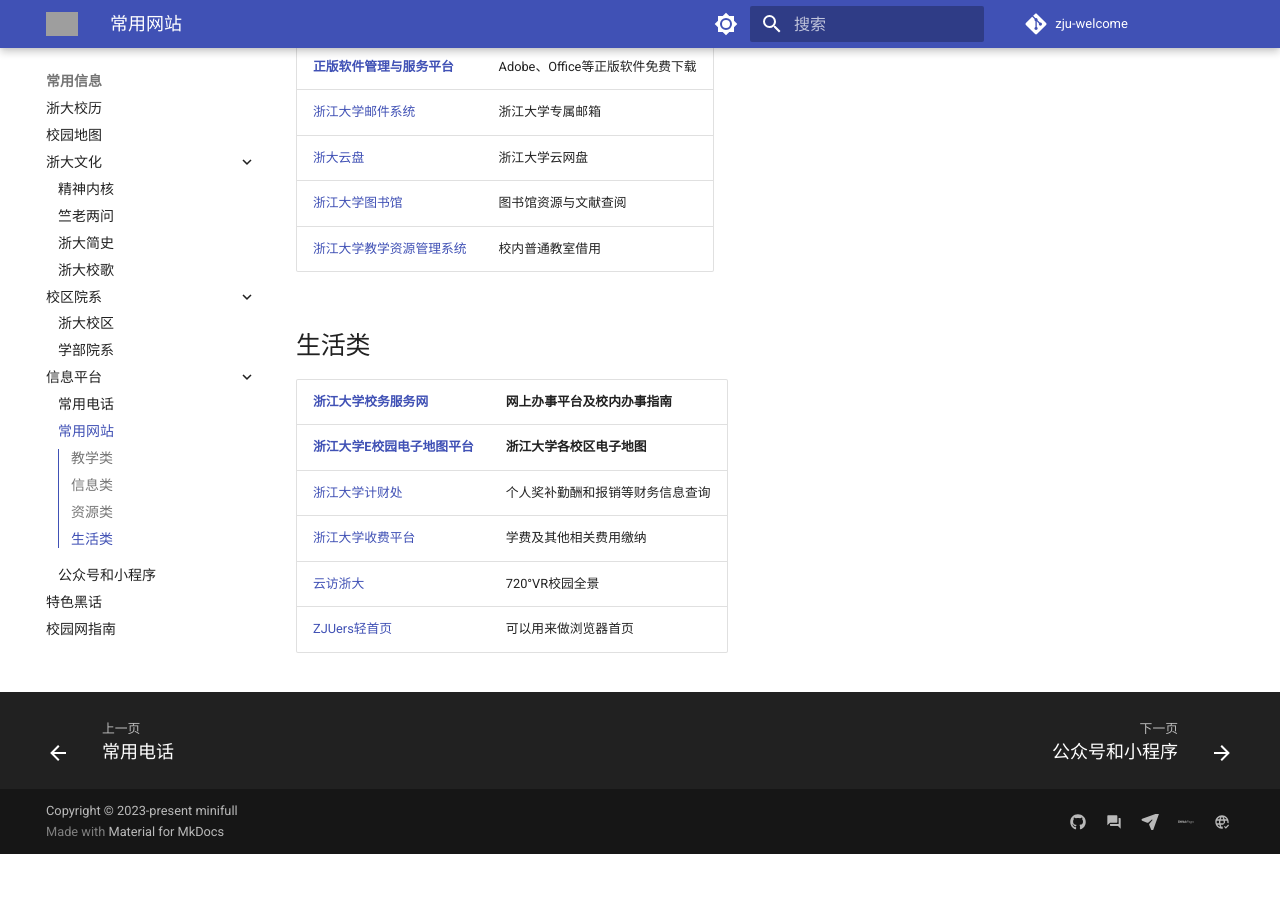
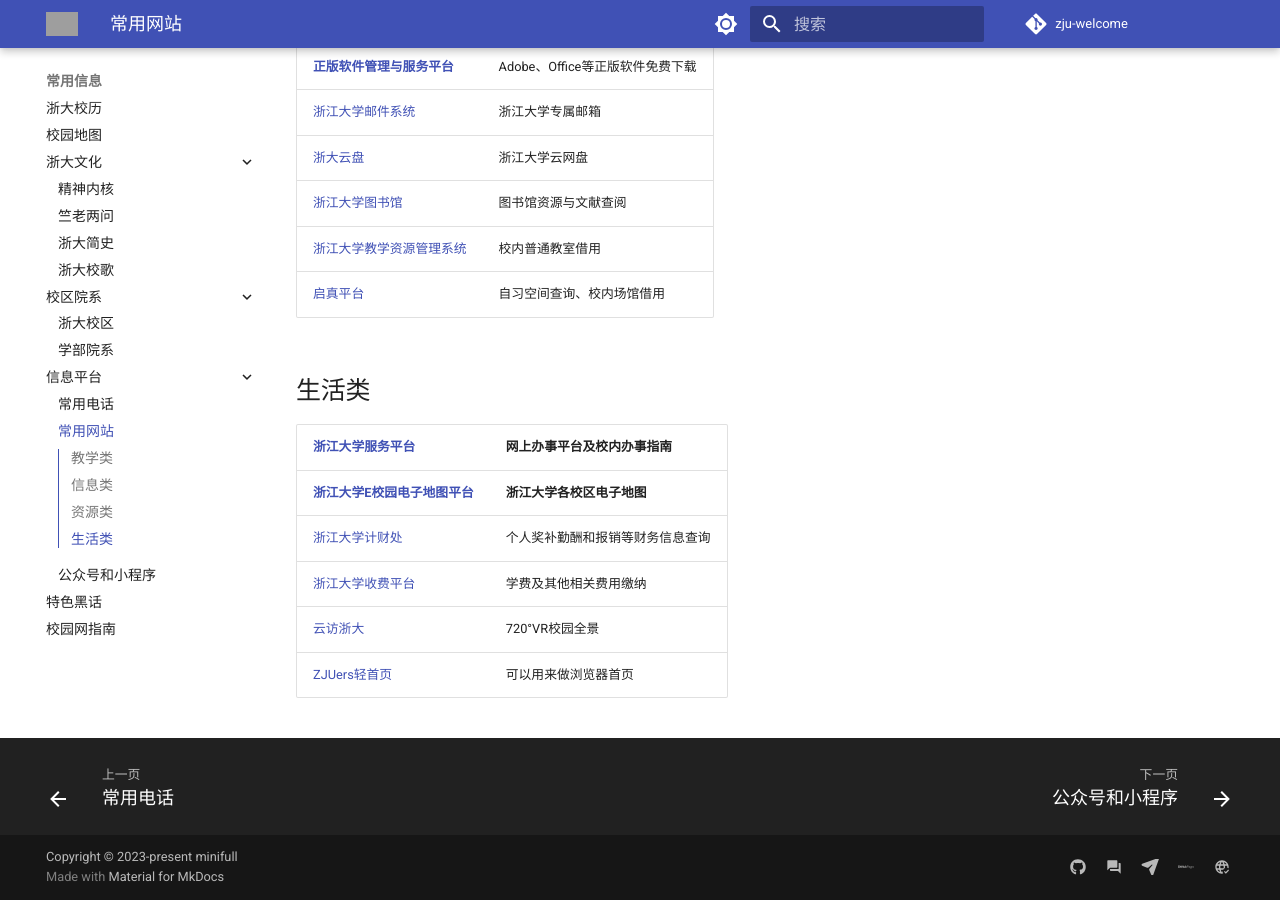
Before and after one commit to mini-full/zju-welcome, an MkDocs documentation site: the page built from docs/basics/websites.md, in a window 1280 px wide and 900 px high, scrolled down 1547 px. Built offline with MkDocs 1.6.1 and Material for MkDocs 9.7.7, drawn with Linux system fonts in a browser that asks for light colours; comment, search, counter and statistics services are not loaded; before the commit the page ends 2401 px from its top, so only the background shows below that; grey boxes are pictures that could not be loaded.

Commit message:
新增 常用信息 常用网站

```diff
--- a/docs/basics/websites.md
+++ b/docs/basics/websites.md
@@ -34,17 +34,18 @@
 
 ## 资源类
 
-| [浙江大学RVPN服务系统](https://rvpn.zju.edu.cn)                                  | 浙江大学RVPN（校外登录内网）    |
-| ----------------------------------------------------------------------------- | ------------------------------- |
+| [浙江大学RVPN服务系统](https://rvpn.zju.edu.cn)              | 浙江大学RVPN（校外登录内网）    |
+| ------------------------------------------------------------ | ------------------------------- |
 | [**正版软件管理与服务平台**](http://ms-zju-edu-cn.webvpn.zju.edu.cn:8001/) | Adobe、Office等正版软件免费下载 |
-| [浙江大学邮件系统](https://mail.zju.edu.cn/)                                     | 浙江大学专属邮箱                |
-| [浙大云盘](https://pan.zju.edu.cn)                                               | 浙江大学云网盘                  |
-| [浙江大学图书馆](https://libweb.zju.edu.cn/)                                     | 图书馆资源与文献查阅            |
-| [浙江大学教学资源管理系统](http://jxzygl.zju.edu.cn/)                            | 校内普通教室借用                |
+| [浙江大学邮件系统](https://mail.zju.edu.cn/)                 | 浙江大学专属邮箱                |
+| [浙大云盘](https://pan.zju.edu.cn)                           | 浙江大学云网盘                  |
+| [浙江大学图书馆](https://libweb.zju.edu.cn/)                 | 图书馆资源与文献查阅            |
+| [浙江大学教学资源管理系统](http://jxzygl.zju.edu.cn/)        | 校内普通教室借用                |
+| [启真平台](https://qzonline.zju.edu.cn/hom/uni#/home)        | 自习空间查询、校内场馆借用      |
 
 ## 生活类
 
-| [**浙江大学校务服务网**](http://xwfw.zju.edu.cn/index.php)                        | **网上办事平台及校内办事指南** |
+| [**浙江大学服务平台**](https://service.zju.edu.cn/) | **网上办事平台及校内办事指南** |
 | ------------------------------------------------------------------------------------ | ------------------------------------ |
 | [**浙江大学E校园电子地图平台**](https://map.zju.edu.cn/index) | **浙江大学各校区电子地图**     |
 | [浙江大学计财处](http://cwcx.zju.edu.cn/WFManager/login.jsp)                            | 个人奖补勤酬和报销等财务信息查询     |
```
